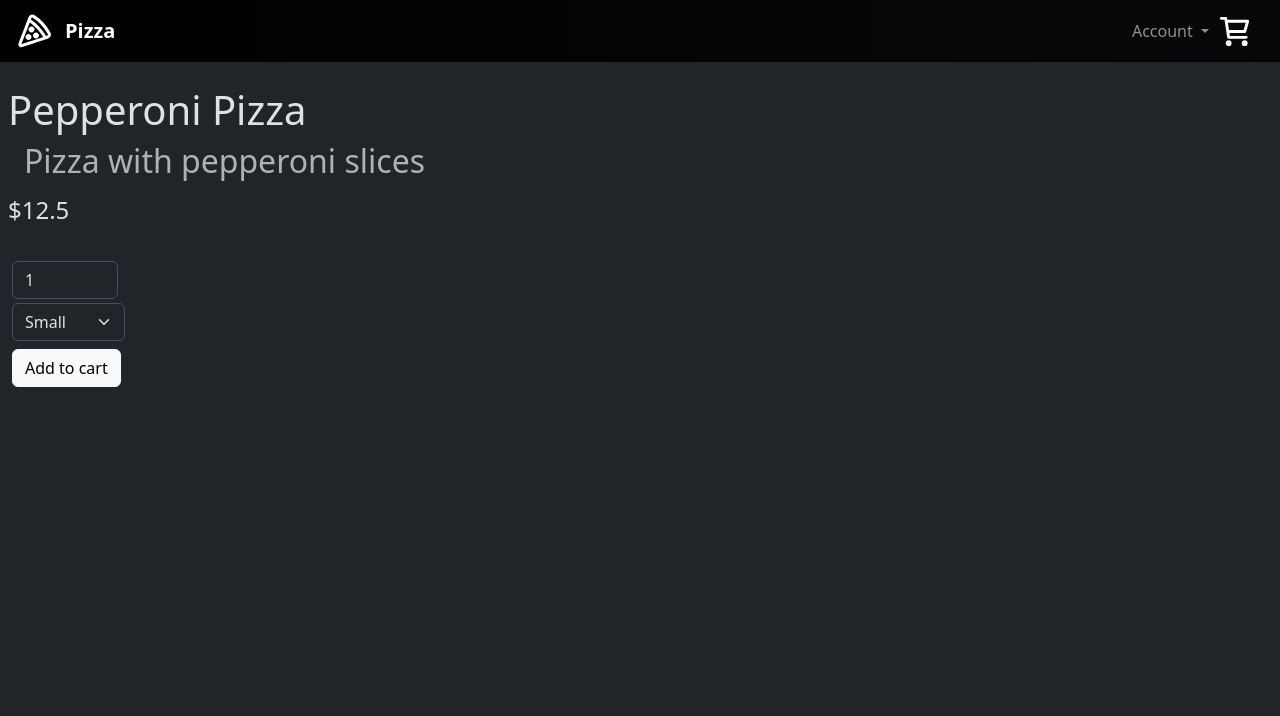
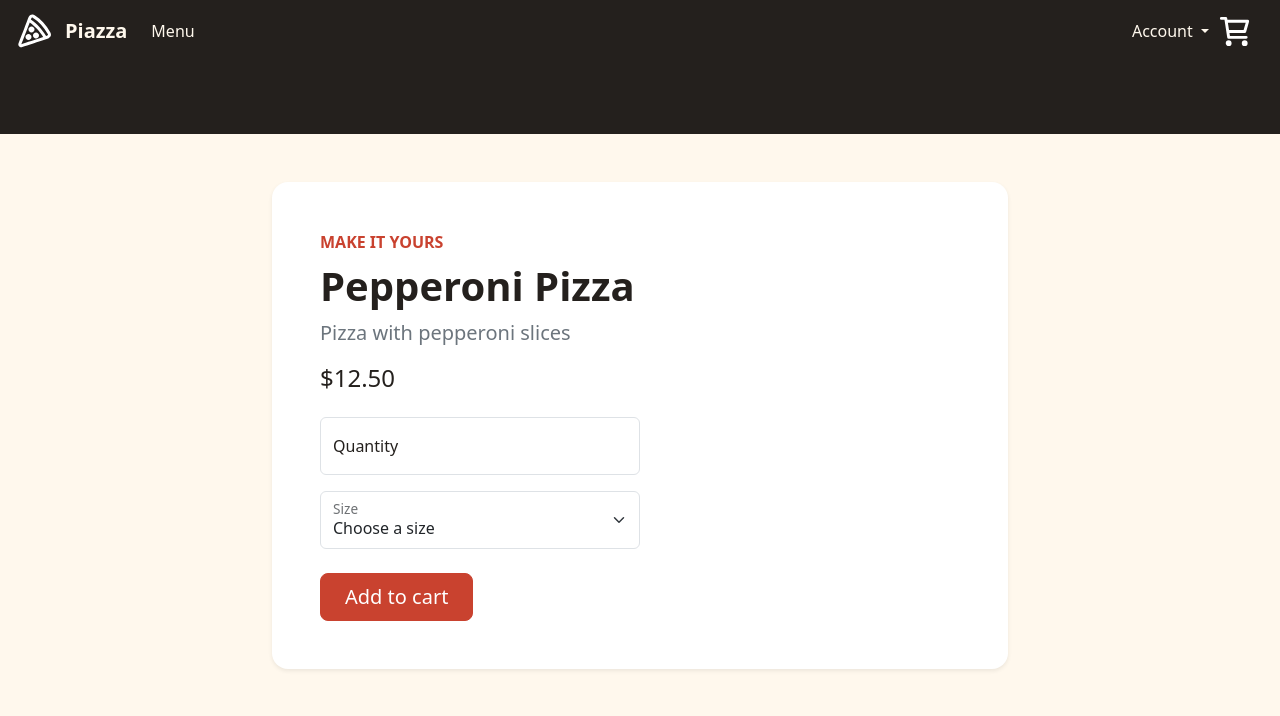
Before and after one commit to y2wn/final-flask-restaurant-project, a Flask app: a page that uses templates/base.html in a window 1280 px wide. Shown: the top 716 px of the page. Run offline with Flask 3, Linux system fonts and the light colour scheme; data comes from the database, SQL or seed files in the repository.

Commit message:
restyled website

```diff
--- a/main.py
+++ b/main.py
@@ -94,10 +94,12 @@ def create_positions():
 
 @app.route('/')
 def home():
-    if "csrf_token" not in session:
-        session['csrf_token'] = secrets.token_hex(16)
+    return render_template('home.html')
+
+@app.route('/menu')
+def menu():
     all_positions = Pizza.query.filter_by(status=True).all()
-    return render_template('home.html', items=all_positions)
+    return render_template('menu.html', items=all_positions)
 
 @app.route('/register', methods=['GET', 'POST'])
 def register():
@@ -165,12 +167,15 @@ def position(name):
 
         session['cart'] = cart
         flash(f"Added {amount} {size} {name} to cart", "success")
-        return redirect(url_for('home'))
+        return redirect(url_for('menu'))
 
     return render_template('position.html', csrf_token=session.get('csrf_token'), position=position)
 
 @app.route('/cart', methods=['GET', 'POST'])
 def cart():
+    if not current_user.is_authenticated:
+        flash("You must be logged in to view the cart", "danger")
+        return redirect(url_for('login'))
     cart = session.get('cart')
     if request.method == 'POST':
         if request.form.get('csrf_token') != session['csrf_token']:
@@ -178,7 +183,7 @@ def cart():
 
         if not cart:
             flash("Your cart is empty", "danger")
-            return redirect(url_for('home'))
+            return redirect(url_for('menu'))
 
         new_order = Order(order_list=cart, order_time=datetime.datetime.now(), user_id=current_user.id)
         db.session.add(new_order)
--- a/templates/base.html
+++ b/templates/base.html
@@ -1,24 +1,45 @@
 <!DOCTYPE html>
-<html lang="en" data-bs-theme="dark">
+<html lang="en" data-bs-theme="light">
 <head>
     <meta charset="UTF-8">
     <meta name="viewport" content="width=device-width, initial-scale=1.0">
     <title>{% block title %}{% endblock %}</title>
     <link rel="icon" type="image/svg+xml" href="{{ url_for('static', filename='pizza_logo.svg') }}">
     <link href="https://cdn.jsdelivr.net/npm/bootstrap@5.3.8/dist/css/bootstrap.min.css" rel="stylesheet" integrity="sha384-sRIl4kxILFvY47J16cr9ZwB07vP4J8+LH7qKQnuqkuIAvNWLzeN8tE5YBujZqJLB" crossorigin="anonymous">
+    <style>
+        :root { --pizza-red: #c9422f; --pizza-ink: #24201d; --pizza-cream: #fff8ed; --pizza-gold: #e7a83b; }
+        body { background: var(--pizza-cream); color: var(--pizza-ink); }
+        .navbar { background: var(--pizza-ink) !important; }
+        .alerts-backdrop { min-height: 72px; background: var(--pizza-ink); }
+        .navbar-brand, .nav-link { color: #fff8ed !important; }
+        .nav-link:hover { color: var(--pizza-gold) !important; }
+        .brand-mark { filter: invert(1); }
+        .page-heading { background: var(--pizza-ink); color: var(--pizza-cream); }
+        .hero { background: transparent; }
+        .home-page { min-height: 100vh; background: linear-gradient(120deg, #fff1d6, #f7c978); }
+        .menu-page { min-height: 100vh; background: linear-gradient(120deg, #fff1d6, #f7c978); }
+        .hero-image { min-height: 320px; background: linear-gradient(90deg, rgba(36,32,29,.08), rgba(36,32,29,.35)), url('https://images.unsplash.com/photo-1579751626657-72bc17010498?auto=format&fit=crop&w=1200&q=85') center/cover; }
+        .card { border: 0; border-radius: .75rem; overflow: hidden; box-shadow: 0 .5rem 1.5rem rgba(74, 45, 20, .1) !important; }
+        .card-img-top { aspect-ratio: 3 / 2; object-fit: cover; }
+        .menu-page .card-img-top { user-select: none; -webkit-user-drag: none; }
+        .btn-pizza { background: var(--pizza-red); border-color: var(--pizza-red); color: #fff; }
+        .btn-pizza:hover { background: #a93627; border-color: #a93627; color: #fff; }
+        .text-pizza { color: var(--pizza-red); }
+        .form-control:focus, .form-select:focus { border-color: var(--pizza-gold); box-shadow: 0 0 0 .25rem rgba(231,168,59,.2); }
+    </style>
 </head>
-<body>
-    <nav class="navbar navbar-expand-lg" data-bs-theme="dark" style="background: linear-gradient(90deg, rgba(0, 0, 0, 1) 0%, rgba(0, 0, 0, 0.8) 100%);">
+<body class="{% block body_class %}{% endblock %}">
+    <nav class="navbar navbar-expand-lg" data-bs-theme="dark">
         <div class="container-fluid">
 
             <a class="navbar-brand d-flex align-items-center gap-2" href="{{ url_for('home') }}">
-                <img src="{{ url_for('static', filename='pizza_logo.svg') }}" style="filter: invert(1);" alt="Logo" width="45" height="36">
-                <span class="fw-bold mb-0">Pizza</span>
+                <img class="brand-mark" src="{{ url_for('static', filename='pizza_logo.svg') }}" alt="Logo" width="45" height="36">
+                <span class="fw-bold mb-0">Piazza</span>
             </a>
 
             <div class="d-flex align-items-center order-lg-3">
                 <a href="{{ url_for('cart') }}" class="nav-link p-0 me-3">
-                    <img style="filter: invert(1);" src="{{ url_for('static', filename='cart_icon.svg') }}" alt="Cart" width="35" height="35">
+                    <img class="brand-mark" src="{{ url_for('static', filename='cart_icon.svg') }}" alt="Cart" width="35" height="35">
                 </a>
 
                 <button class="navbar-toggler" type="button" data-bs-toggle="collapse" data-bs-target="#navbarNavAltMarkup" aria-controls="navbarNavAltMarkup" aria-expanded="false" aria-label="Toggle navigation">
@@ -28,7 +49,7 @@
 
             <div class="collapse navbar-collapse order-lg-2" id="navbarNavAltMarkup">
                 <div class="navbar-nav me-auto">
-                    <!-- Links here -->
+                    <a class="nav-link" href="{{ url_for('menu') }}">Menu</a>
                 </div>
                 <div class="navbar-nav">
                     <li class="nav-item dropdown" style="list-style-type: none;">
@@ -50,20 +71,22 @@
         </div>
     </nav>
 
-    <div class="container-fluid px-4 mt-3">
+    {% block header %}{% endblock %}
+
+    <div class="alerts-backdrop py-3">
         {% with messages = get_flashed_messages(with_categories=true) %}
             {% if messages %}
-                {% for category, message in messages %}
-                    <div class="alert alert-{{ category }} alert-dismissible fade show shadow-sm" role="alert">
-                        {{ message }}
-                        <button type="button" class="btn-close" data-bs-dismiss="alert" aria-label="Close"></button>
-                    </div>
-                {% endfor %}
+                <div class="container-fluid px-4">
+                    {% for category, message in messages %}
+                        <div class="alert alert-{{ category }} alert-dismissible fade show shadow-sm mb-0" role="alert">
+                            {{ message }}
+                            <button type="button" class="btn-close" data-bs-dismiss="alert" aria-label="Close"></button>
+                        </div>
+                    {% endfor %}
+                </div>
             {% endif %}
         {% endwith %}
     </div>
-
-    <h1>{% block header %}{% endblock %}</h1>
 
     {% block content %}
     {% endblock %}
--- a/templates/position.html
+++ b/templates/position.html
@@ -1,23 +1,39 @@
 {% extends 'base.html' %}
 
-{% block title %}Add to Cart{% endblock %}
+{% block title %}{{ position.name }} | Piazza{% endblock %}
 
 {% block content %}
-    <div class="mt-4 m-2">
-        <h1>{{ position.name }}</h1>
-        <h2 class="text-muted ms-3">{{ position.description }}</p>
-        <h4 class="mb-4">${{ position.price }}</h4>
-    </div>
-    <form class="p-2" method="post">
+    <div class="container py-5">
+        <div class="row justify-content-center">
+            <div class="col-12 col-lg-8">
+                <div class="bg-white rounded-4 shadow-sm p-4 p-md-5">
+                    <p class="text-uppercase fw-bold text-pizza mb-2">Make it yours</p>
+                    <h1 class="display-6 fw-bold">{{ position.name }}</h1>
+                    <p class="lead text-secondary">{{ position.description }}</p>
+                    <h2 class="h4 mb-4">${{ '%.2f'|format(position.price) }}</h2>
+                    <form method="post">
                         <input type="hidden" name="csrf_token" value="{{ csrf_token }}">
                         <input type="hidden" name="name" value="{{ position.name }}">
 
-    <input class="form-control w-auto m-1" type="number" value="1" min="1" max="99" name="amount">
-    <select class="form-select w-auto m-1" name="size">
+                        <div class="col-12 col-md-6">
+                            <div class="form-floating mb-3">
+                                <input class="form-control" id="amount" type="number" min="1" max="99" name="amount" placeholder="Enter quantity" required>
+                                <label for="amount">Quantity</label>
+                            </div>
+                            <div class="form-floating">
+                                <select class="form-select" id="size" name="size" aria-label="Size" required>
+                                    <option value="" disabled selected>Choose a size</option>
                                     <option value="Small">Small</option>
                                     <option value="Medium">Medium</option>
                                     <option value="Large">Large</option>
                                 </select>
-    <button class="btn btn-light m-1" type="submit">Add to cart</button>
+                                <label for="size">Size</label>
+                            </div>
+                        </div>
+                        <button class="btn btn-pizza btn-lg mt-4 px-4" type="submit">Add to cart</button>
                     </form>
+                </div>
+            </div>
+        </div>
+    </div>
 {% endblock %}
```
Also changed, not shown: templates/cart.html (+10 -6 lines), templates/home.html (+13 -30 lines), templates/login.html (+5 -14 lines), templates/menu.html (added, +39 -0 lines), templates/register.html (+5 -14 lines). Lines whose indentation alone changed are shown as unchanged.
